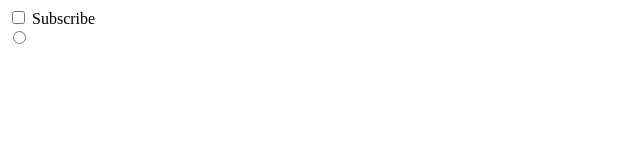
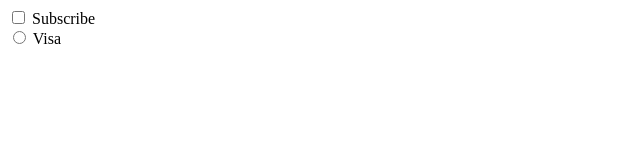
Before and after one commit to MANIZABAYO-Elie/19-10-Check-box, a plain HTML site: page index.html in a window 1280 px wide. Shown: the full height of the page, 0-640 px from the left. Drawn offline with Linux system fonts and the light colour scheme.

Commit message:
file committed

```diff
--- a/index.html
+++ b/index.html
@@ -10,6 +10,7 @@
     <input type="checkbox" id="myCheckBox">
     <label for="myCheckBox">Subscribe</label><br>
     <input type="radio" id="visaBtn">
+    <label for="visaBtn">Visa</label><br>
 
 
 <script src="script.js"></script>
```
